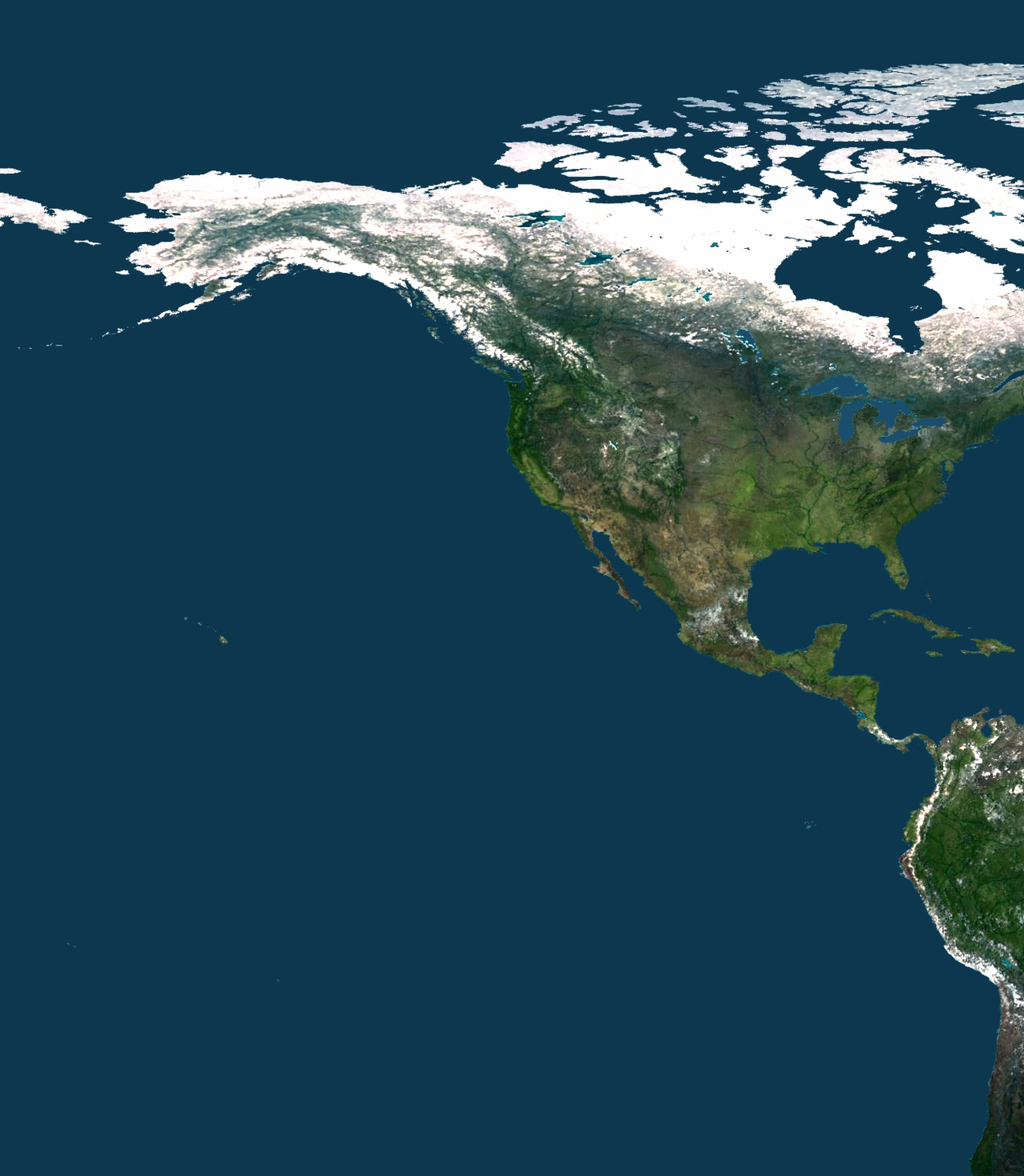
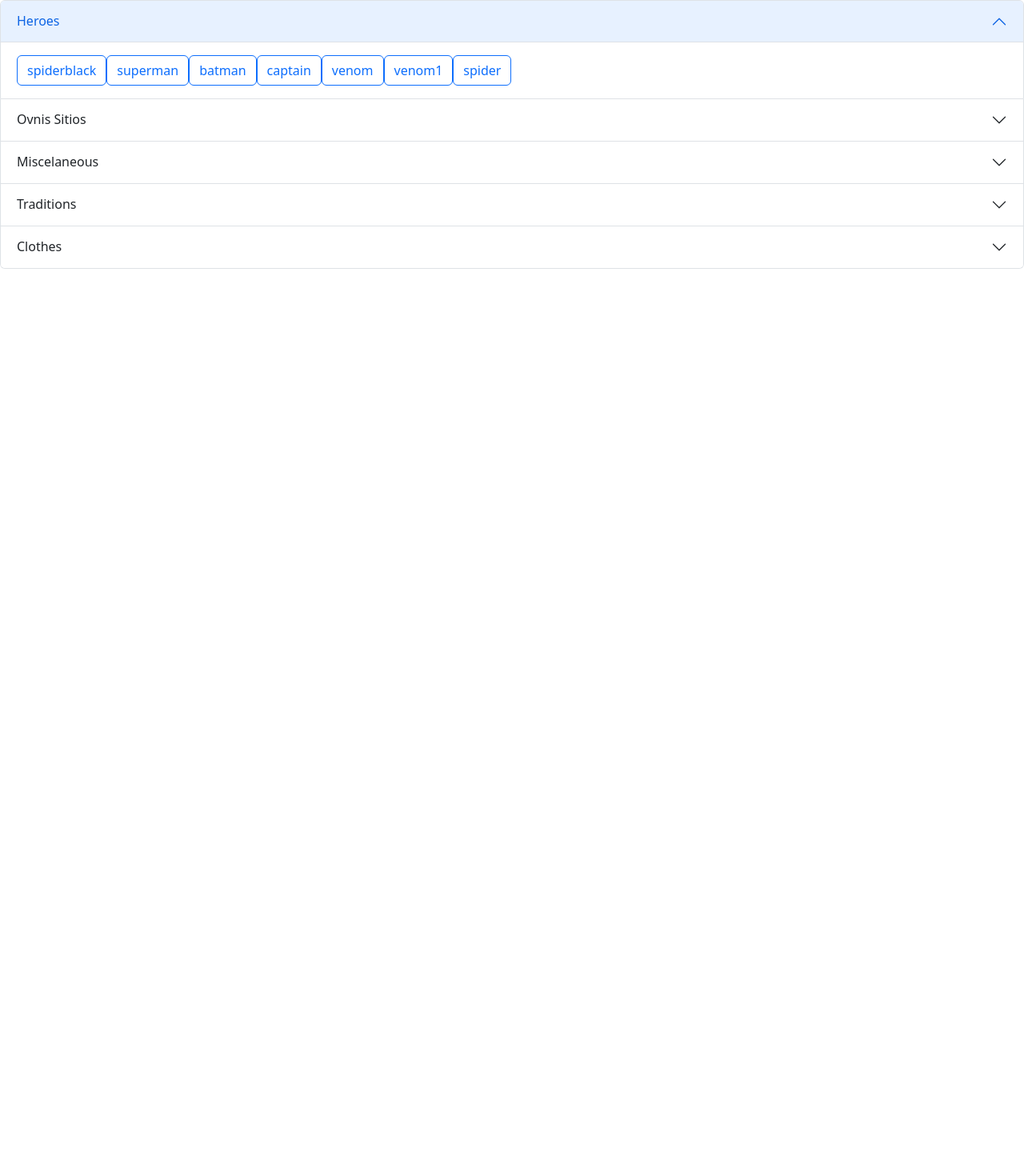
Before and after one commit to JoseLuisLanda/visualizr, an Angular app: page / in a window 1280 px wide. Shown: the top 1470 px of the page at 80% size. After the commit the page ends 800 px from the top, so only its background shows below. Built offline with nearby package versions, Linux system fonts and the light colour scheme.

Commit message:
back to model viewer elements

```diff
--- a/src/app/app.component.html
+++ b/src/app/app.component.html
@@ -1,8 +1,8 @@
 
-<!--app-arheader (changeModel)="receiveModel($event)"></app-arheader-->
+<app-arheader (changeModel)="receiveModel($event)"></app-arheader>
 <div class="demo" style="background: linear-gradient(#ffffff, #ada996); overflow: hidden;">
-    <app-afelement></app-afelement>
-    <!--app-arelement [item]="itemAR"></app-arelement-->
+    <!--app-afelement></app-afelement-->
+    <app-arelement [item]="itemAR"></app-arelement>
 </div>
 <!--div *ngIf="switchTemp">
 <app-afelement></app-afelement>
```
